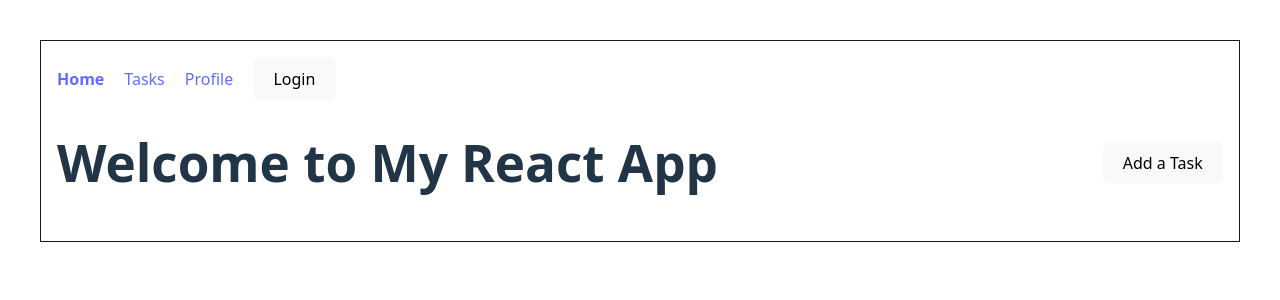
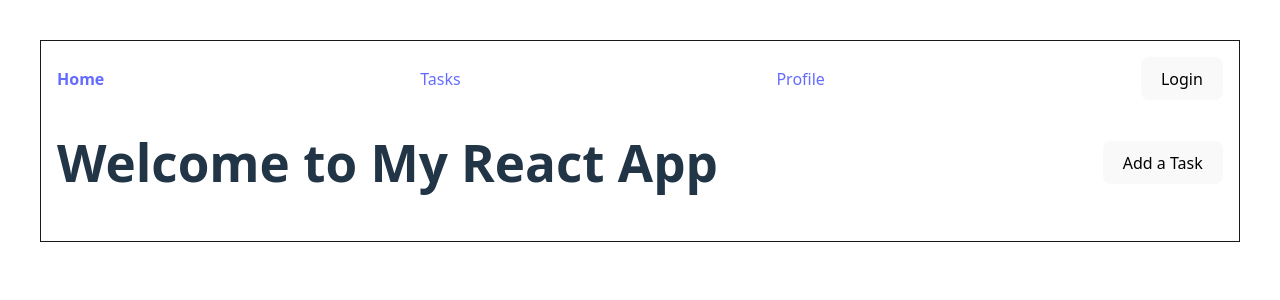
Before and after one commit to Qjr2023/cs5610, a React (Vite) app in the folder week11/week9/my-react-app/: page / in a window 1280 px wide. Shown: the top 300 px of the page. Built offline with nearby package versions, Linux system fonts and the light colour scheme; no server answers.

Commit message:
Implement responsive navigation menu: add menu icon for mobile view and adjust nav styles for different screen sizes

```diff
--- a/week11/week9/my-react-app/src/App.jsx
+++ b/week11/week9/my-react-app/src/App.jsx
@@ -1,20 +1,32 @@
-import React, { use, useEffect, useState } from "react";
+import React, { useEffect, useState } from "react";
 import Header from "./components/Header";
 import AddTask from "./components/AddTask";
 import TasksList from "./components/TasksList";
 import TaskDetail from "./components/TaskDetail";
 import { NavLink } from 'react-router-dom';
 import { Routes, Route } from 'react-router-dom';
-import { Link } from 'react-router-dom';
-import LoginButton from "./components/LoginButton";
-import LogoutButton from "./components/LogoutButton";
 import AuthenticationButton from "./components/AuthenticationButton";
 import Profile from "./components/Profile";
 import ProtectedRoute from "./components/ProtectedRoute";
+import { FaBars, FaTimes } from 'react-icons/fa';
 
 export default function App() {
   const appName = "My React App";
   const [showAddTask, setShowAddTask] = useState(false);
+  const [menuOpen, setMenuOpen] = useState(false);
+  const [windowWidth, setWindowWidth] = useState(window.innerWidth);
+
+  useEffect(() => {
+    const handleResize = () => {
+      setWindowWidth(window.innerWidth);
+    };
+
+    window.addEventListener("resize", handleResize);
+
+    return () => {
+      window.removeEventListener("resize", handleResize);
+    };
+  }, []);
 
   function toggleShowAddTask() {
     setShowAddTask((prev) => !prev);
@@ -22,14 +34,19 @@ export default function App() {
 
   return (
     <div className="appContainer">
+      <div className="menu-icon" onClick={() => setMenuOpen((prev) => !prev)}>
+        {menuOpen ? <FaTimes size={24} /> : <FaBars size={24} />}
+      </div>
+
+      {menuOpen || windowWidth > 576 ? (
         <nav>
           <NavLink to="/">Home</NavLink>
           <NavLink to="/tasks">Tasks</NavLink>
           <NavLink to="/profile">Profile</NavLink>
           <AuthenticationButton />
-        {/* <LoginButton />
-        <LogoutButton /> */}
         </nav>
+      ) : null}
+
       <Routes>
         <Route
           path="/"
@@ -45,7 +62,7 @@ export default function App() {
             </>
           }
         />
-        <Route path="tasks" element={<TasksList/>}>
+        <Route path="tasks" element={<TasksList />}>
           <Route path=":taskId" element={<TaskDetail />} />
         </Route>
         <Route
@@ -54,7 +71,6 @@ export default function App() {
         />
         <Route path="*" element={<h1>This page doesn't exist.</h1>} />
       </Routes>
-
     </div>
   );
 }
--- a/week11/week9/my-react-app/src/index.css
+++ b/week11/week9/my-react-app/src/index.css
@@ -97,6 +97,28 @@ nav a {
   margin-right: 20px;
 }
 
+nav {
+  display: flex;
+  flex-direction: column;
+  justify-content: space-between;
+  /* align-items: center; */
+}
+
+.menu-icon {
+  display: block;
+}
+
+@media (min-width: 576px) {
+  nav {
+    flex-direction: row;
+    justify-content: space-between;
+    align-items: center;
+  }
+  .menu-icon {
+    display: none;
+  }
+}
+
 @media (prefers-color-scheme: light) {
   :root {
     color: #213547;
```
Lines whose indentation alone changed are shown as unchanged.
